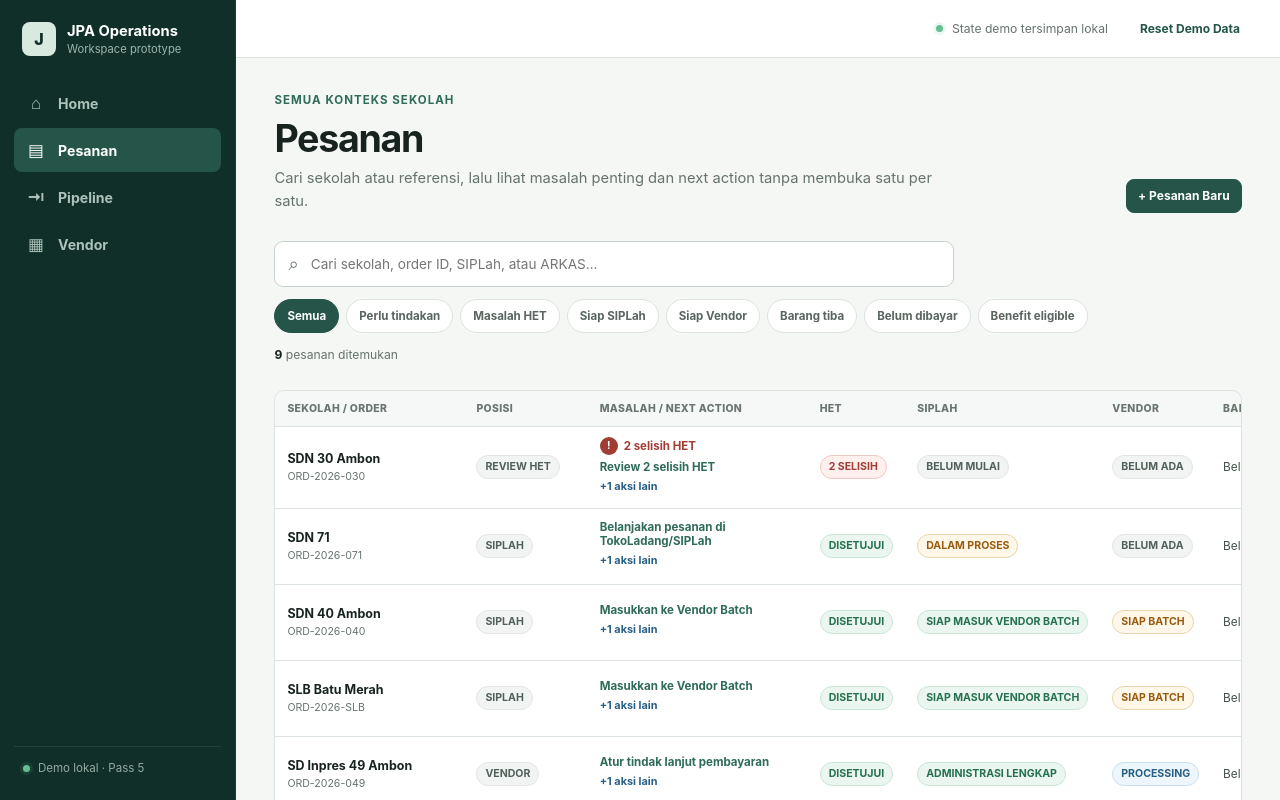
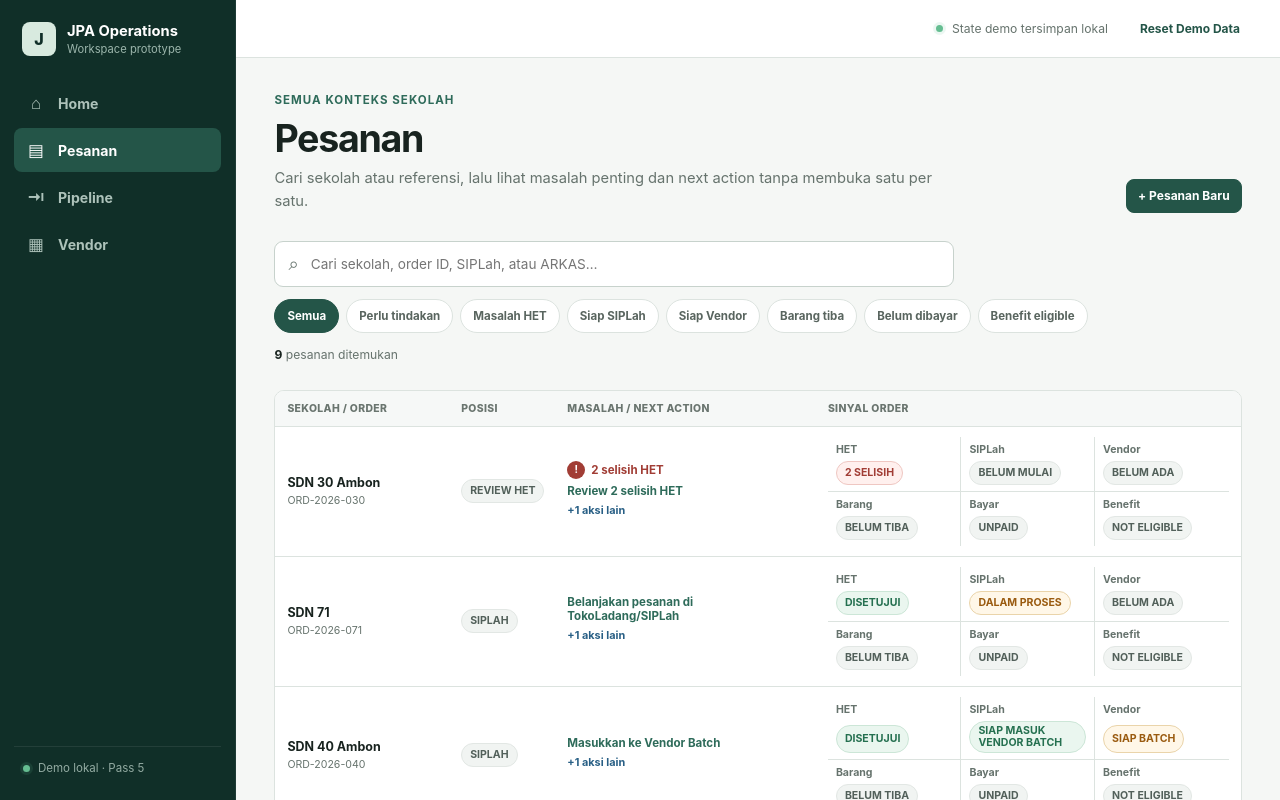
Before and after one commit to basbuss0x/JPA-Operations-Workspace-interactive-prototype, a React (Vite) app: page /orders in a window 1280 px wide. Shown: the top 800 px of the page. Built offline with nearby package versions, Linux system fonts and the light colour scheme.

Commit message:
Improve desktop order and pipeline visibility

```diff
--- a/src/components/orders/order-state-summary.tsx
+++ b/src/components/orders/order-state-summary.tsx
@@ -2,9 +2,17 @@ import { getOrderStateItems } from '../../domain/presentation'
 import type { Order, VendorBatch } from '../../domain/types'
 import { StatusChip } from '../ui/status-chip'
 
-export function OrderStateSummary({ order, batch }: { order: Order; batch: VendorBatch | null }) {
+export function OrderStateSummary({
+  order,
+  batch,
+  compact = false,
+}: {
+  order: Order
+  batch: VendorBatch | null
+  compact?: boolean
+}) {
   return (
-    <div className="order-state-summary">
+    <div className={compact ? 'order-state-summary order-state-summary--compact' : 'order-state-summary'}>
       {getOrderStateItems(order, batch).map((item) => (
         <div className="order-state-summary__item" key={item.label}>
           <span>{item.label}</span>
--- a/src/routes/orders-page.tsx
+++ b/src/routes/orders-page.tsx
@@ -2,7 +2,6 @@ import { useMemo, useState } from 'react'
 import { Link, useSearchParams } from 'react-router-dom'
 import { derivePrimaryNextAction, getActiveActionCandidates } from '../domain/next-action'
 import { OrderStateSummary } from '../components/orders/order-state-summary'
-import { getOrderStateItems } from '../domain/presentation'
 import {
   getHetExceptionCount,
   getOrderActionCandidates,
@@ -109,12 +108,7 @@ export function OrdersPage() {
                   <th>Sekolah / order</th>
                   <th>Posisi</th>
                   <th>Masalah / next action</th>
-                  <th>HET</th>
-                  <th>SIPLah</th>
-                  <th>Vendor</th>
-                  <th>Barang</th>
-                  <th>Bayar</th>
-                  <th>Benefit</th>
+                  <th>Sinyal order</th>
                 </tr>
               </thead>
               <tbody>
@@ -126,7 +120,6 @@ export function OrdersPage() {
                   const action = derivePrimaryNextAction(candidates)
                   const otherActionCount = Math.max(0, candidates.length - (action ? 1 : 0))
                   const exceptions = getHetExceptionCount(order)
-                  const stateItems = getOrderStateItems(order, batch)
                   return (
                     <tr key={order.id}>
                       <td>
@@ -143,12 +136,9 @@ export function OrdersPage() {
                         </Link>
                         {otherActionCount > 0 ? <span className="other-action-count">+{otherActionCount} aksi lain</span> : null}
                       </td>
-                      {stateItems.slice(0, 3).map((item) => (
-                        <td key={item.label}><StatusChip tone={item.tone}>{item.value}</StatusChip></td>
-                      ))}
-                      <td><span className="table-value">{stateItems[3].value}</span></td>
-                      <td><StatusChip tone={stateItems[4].tone}>{stateItems[4].value}</StatusChip></td>
-                      <td><StatusChip tone={stateItems[5].tone}>{stateItems[5].value}</StatusChip></td>
+                      <td className="orders-table__signals">
+                        <OrderStateSummary order={order} batch={batch} compact />
+                      </td>
                     </tr>
                   )
                 })}
--- a/src/styles/index.css
+++ b/src/styles/index.css
@@ -902,9 +902,30 @@ p {
 
 .orders-table {
   width: 100%;
-  min-width: 1120px;
+  min-width: 0;
+  table-layout: fixed;
   border-collapse: collapse;
   text-align: left;
+}
+
+.orders-table th:nth-child(1),
+.orders-table td:nth-child(1) {
+  width: 18%;
+}
+
+.orders-table th:nth-child(2),
+.orders-table td:nth-child(2) {
+  width: 11%;
+}
+
+.orders-table th:nth-child(3),
+.orders-table td:nth-child(3) {
+  width: 27%;
+}
+
+.orders-table th:nth-child(4),
+.orders-table td:nth-child(4) {
+  width: 44%;
 }
 
 .orders-table th {
@@ -936,7 +957,8 @@ p {
 
 .order-link {
   display: block;
-  min-width: 165px;
+  min-width: 0;
+  overflow-wrap: anywhere;
   text-decoration: none;
 }
 
@@ -961,7 +983,26 @@ p {
 }
 
 .orders-table__action {
-  min-width: 220px;
+  min-width: 0;
+}
+
+.orders-table__action a {
+  overflow-wrap: anywhere;
+}
+
+.orders-table__signals {
+  min-width: 0;
+  padding: 8px;
+}
+
+.orders-table__signals .order-state-summary {
+  margin-top: 0;
+}
+
+.orders-table__signals .status-chip {
+  max-width: 100%;
+  overflow-wrap: anywhere;
+  white-space: normal;
 }
 
 .orders-table__action > * {
@@ -975,11 +1016,6 @@ p {
   font-size: 0.72rem;
   font-weight: 700;
   text-decoration: none;
-}
-
-.table-value {
-  color: #44514b;
-  white-space: nowrap;
 }
 
 .orders-mobile-list {
@@ -1094,6 +1130,33 @@ p {
   color: var(--muted);
   font-size: 0.66rem;
   font-weight: 700;
+}
+
+.order-state-summary__item .status-chip {
+  max-width: 100%;
+  overflow-wrap: anywhere;
+  white-space: normal;
+}
+
+.order-state-summary--compact {
+  grid-template-columns: repeat(3, minmax(0, 1fr));
+  margin-top: 0;
+  border: 0;
+}
+
+.order-state-summary--compact .order-state-summary__item {
+  gap: 5px;
+  padding: 6px 8px;
+  border-right: 1px solid var(--line);
+  border-bottom: 1px solid var(--line);
+}
+
+.order-state-summary--compact .order-state-summary__item:nth-child(3n) {
+  border-right: 0;
+}
+
+.order-state-summary--compact .order-state-summary__item:nth-child(n + 4) {
+  border-bottom: 0;
 }
 
 .detail-list {
@@ -4054,13 +4117,12 @@ p {
 
 .pipeline-board {
   display: grid;
-  grid-auto-columns: minmax(238px, 1fr);
-  grid-auto-flow: column;
+  grid-template-columns: repeat(auto-fit, minmax(220px, 1fr));
+  grid-auto-flow: row;
   gap: 12px;
   align-items: start;
-  overflow-x: auto;
+  overflow: visible;
   padding-bottom: 10px;
-  scroll-snap-type: x proximity;
 }
 
 .pipeline-column {
@@ -4245,11 +4307,11 @@ p {
 
   .pipeline-board {
     display: grid;
+    grid-template-columns: 1fr;
     grid-auto-columns: auto;
     grid-auto-flow: row;
     overflow: visible;
     padding-bottom: 0;
-    scroll-snap-type: none;
   }
 
   .pipeline-column__body {
```
Also changed, not shown: 2 other files (tests, documents, lock files or other folders).
